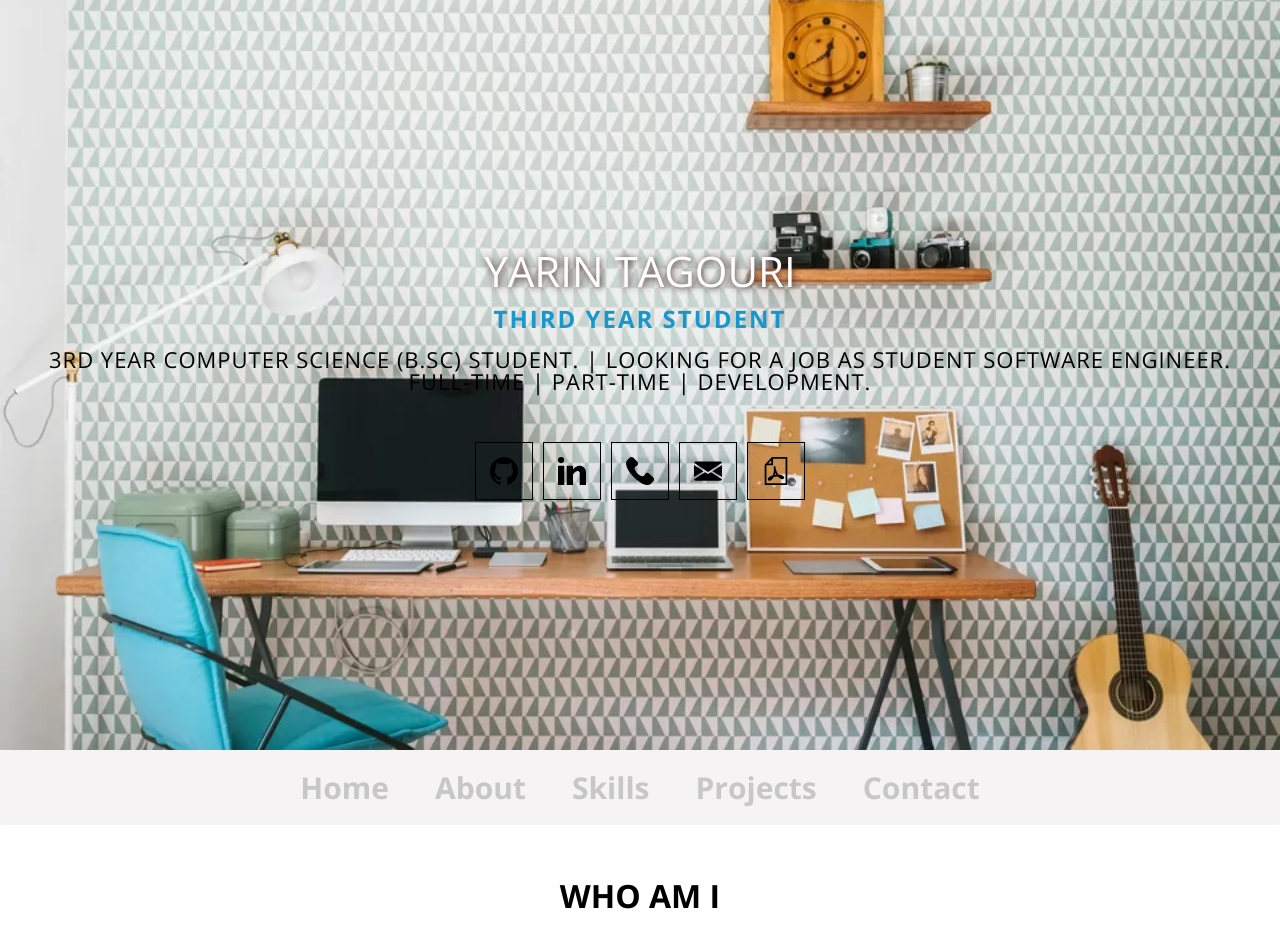
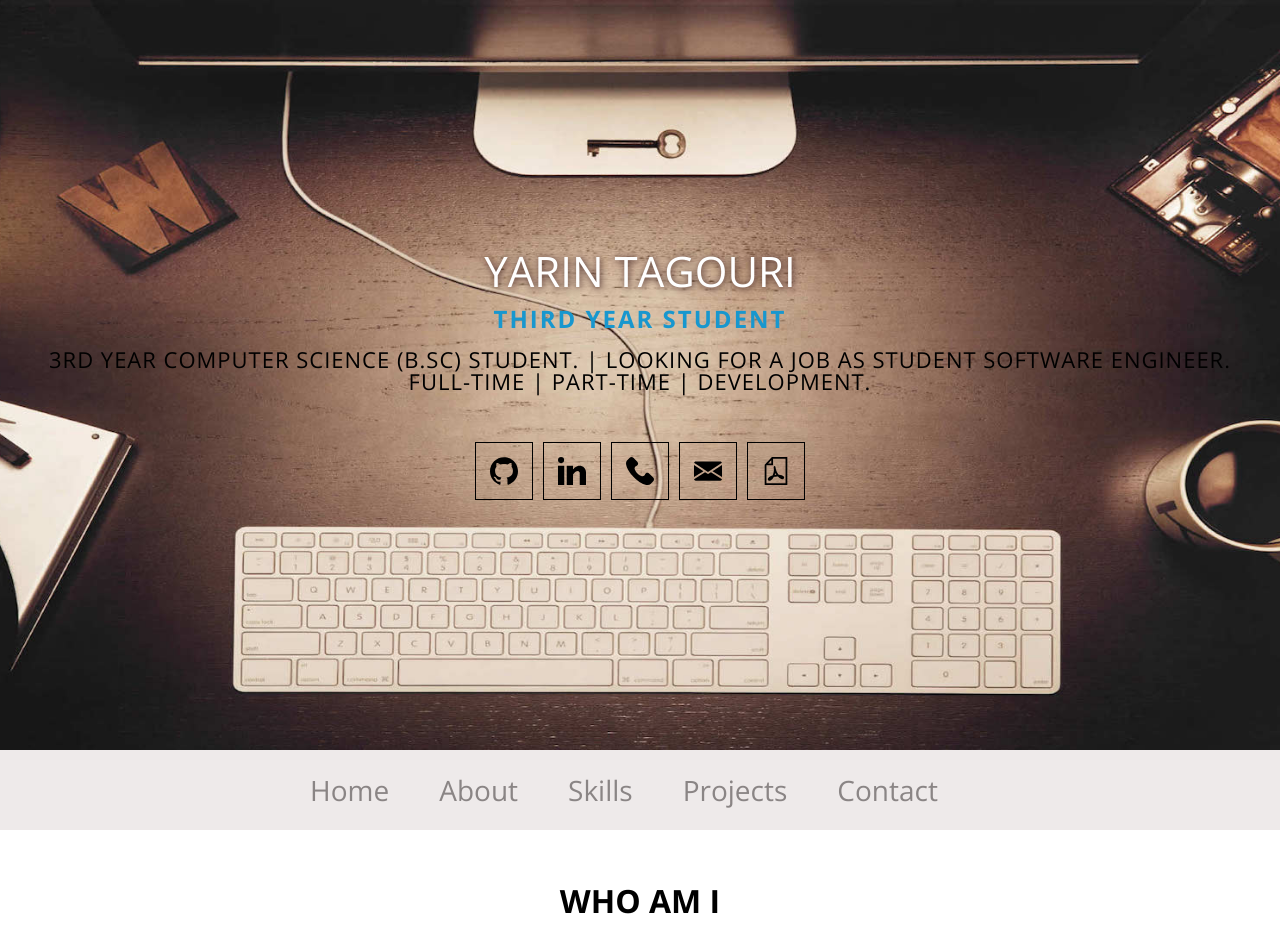
Before and after one commit to yarinTag/PortFolio, a React (Create React App) app: page / in a window 1280 px wide. Shown: the top 946 px of the page. Built offline with nearby package versions, Linux system fonts and the light colour scheme; what react-animations would draw is missing.

Commit message:
add new cover img + add the navBar

```diff
--- a/public/index.html
+++ b/public/index.html
@@ -1,43 +1,28 @@
 <!DOCTYPE html>
 <html lang="en">
+
 <head>
   <meta charset="utf-8" />
   <link rel="icon" href="%PUBLIC_URL%/favicon.ico" />
   <meta name="viewport" content="width=device-width, initial-scale=1" />
   <meta name="theme-color" content="#000000" />
-    <meta
-      name="description"
-      content="Web site created using create-react-app"
-    />
+  <meta name="description" content="Web site created using create-react-app" />
   <link rel="apple-touch-icon" href="%PUBLIC_URL%/logo192.png" />
-    <!--
-      manifest.json provides metadata used when your web app is installed on a
-      user's mobile device or desktop. See https://developers.google.com/web/fundamentals/web-app-manifest/
-    -->
+
+  <link rel="stylesheet" href="https://cdnjs.cloudflare.com/ajax/libs/font-awesome/5.8.2/css/all.min.css"
+    crossorigin="anonymous" />
+
+  <link rel="preconnect" href="https://fonts.gstatic.com">
+  <link href="https://fonts.googleapis.com/css2?family=PT+Sans:wght@700&display=swap" rel="stylesheet">
+
   <link rel="manifest" href="%PUBLIC_URL%/manifest.json" />
-    <!--
-      Notice the use of %PUBLIC_URL% in the tags above.
-      It will be replaced with the URL of the `public` folder during the build.
-      Only files inside the `public` folder can be referenced from the HTML.
 
-      Unlike "/favicon.ico" or "favicon.ico", "%PUBLIC_URL%/favicon.ico" will
-      work correctly both with client-side routing and a non-root public URL.
-      Learn how to configure a non-root public URL by running `npm run build`.
-    -->
   <title>React App</title>
 </head>
+
 <body>
   <noscript>You need to enable JavaScript to run this app.</noscript>
   <div id="root"></div>
-    <!--
-      This HTML file is a template.
-      If you open it directly in the browser, you will see an empty page.
+</body>
 
-      You can add webfonts, meta tags, or analytics to this file.
-      The build step will place the bundled scripts into the <body> tag.
-
-      To begin the development, run `npm start` or `yarn start`.
-      To create a production bundle, use `npm run build` or `yarn build`.
-    -->
-  </body>
 </html>
--- a/src/App.js
+++ b/src/App.js
@@ -2,7 +2,7 @@
 
 import Header from "./components/Header";
 import "./styles/pages/page.css";
-import NavBar from "./components/NavBar";
+import NavBar1 from "./components/NavBar1";
 import About from "./components/About";
 import Skills from "./components/Skills";
 import "./App.css";
@@ -11,7 +11,7 @@
   return (
     <div className="main_container">
       <Header />
-      <NavBar />
+      <NavBar1 />
       <About />
       <Skills />
     </div>
--- a/src/components/About.js
+++ b/src/components/About.js
@@ -6,7 +6,7 @@
 
 export default function About() {
   return (
-    <section className="about_page">
+    <section className="about_page" id="About">
       <div className="container">
         <h2 className="h2_a">Who Am I</h2>
         <h6 className="h6_y">
--- /dev/null
+++ b/src/components/MenuItems.js
@@ -0,0 +1,29 @@
+/** @format */
+
+export const MenuItems = [
+  {
+    title: "Home",
+    url: "#",
+    cName: "nav-links",
+  },
+  {
+    title: "About",
+    url: "#About",
+    cName: "nav-links",
+  },
+  {
+    title: "Skills",
+    url: "#skills",
+    cName: "nav-links",
+  },
+  {
+    title: "Projects",
+    url: "#Projects",
+    cName: "nav-links",
+  },
+  {
+    title: "Contact",
+    url: "#",
+    cName: "nav-links",
+  },
+];
--- /dev/null
+++ b/src/components/NavBar1.js
@@ -0,0 +1,34 @@
+/** @format */
+
+import React, { useState } from "react";
+import "../styles/components/NavBar1.css";
+import { MenuItems } from "./MenuItems";
+
+function Navbar1() {
+  const [click, setClick] = useState(false);
+
+  const handleClick = () => setClick(!click);
+
+  return (
+    <>
+      <nav className="NavBarItems">
+        <div className="menu-icon" onClick={handleClick}>
+          <i className={click ? "fas fa-times" : "fas fa-bars"}></i>
+        </div>
+        <ul className={click ? "nav-menu active" : "nav-menu"}>
+          {MenuItems.map((item, index) => {
+            return (
+              <li key={index}>
+                <a className={item.cName} href={item.url}>
+                  {item.title}
+                </a>
+              </li>
+            );
+          })}
+        </ul>
+      </nav>
+    </>
+  );
+}
+
+export default Navbar1;
--- /dev/null
+++ b/src/styles/components/NavBar1.css
@@ -0,0 +1,84 @@
+.NavBarItems {
+    background-color: rgb(238, 234, 234);
+    height: 80px;
+    display: flex;
+    justify-content: center;
+    align-items: center;
+    font-size: 1.2rem;
+}
+
+.nav-menu {
+    display: grid;
+    grid-template-columns: repeat(5,auto);
+    grid-gap: 50px;
+    font-size: 28px;
+    list-style: none;
+    text-align: center;
+    width: 70vw;
+    justify-content: center;
+    margin-right: 2rem;
+}
+
+.nav-links{
+    color: rgb(138, 133, 133);
+    text-decoration: none;
+    padding: 0.5rem 3 rem;
+}
+
+.nav-links:hover {
+    background-color: rgb(130, 141, 141);
+    border-radius: 4px;
+    transition: all 0.2s ease-out;
+}
+
+.menu-icon{
+    display: none;
+}
+
+@media screen and (max-width: 960px){
+    .NavBarItems {
+        position: relative;
+    }
+
+    .nav-menu {
+        display: flex;
+        flex-direction: column;
+        width: 100%;
+        height: 500px;
+        position: absolute;
+        top: 80px;
+        left: -100%;
+        opacity: 1;
+        transition: all 0.5s ease;
+    }
+
+    .nav-menu.active {
+        background: rgb(233, 233, 232);
+        left: 0;
+        opacity: 1;
+        transition: all 0.5s ease;
+        z-index: 1;
+    }
+
+    .nav-links{
+        text-align: center;
+        padding: 0.7rem;
+        width: 100%;
+        display: table;
+    }
+
+    .nav-links:hover{
+        background-color: cornflowerblue;
+        border-radius: 0;
+    }
+
+    .menu-icon {
+        display: block;
+        position: absolute;
+        top: 0;
+        right: 0;
+        transform: translate(-100%,60%);
+        font-size: 1.8rem;
+        cursor: pointer;
+    }
+}
--- a/src/styles/components/header.css
+++ b/src/styles/components/header.css
@@ -4,7 +4,7 @@
   height: 750px;
   background-color: black;
   display: flex;
-  background-image: url("../../imgs/bg.webp");
+  background-image: url("../../imgs/home1.jpg");
   background-repeat: no-repeat;
   background-size: cover;
   background-position: center;
```
Also changed, not shown: src/imgs/home1.jpg (added). Lines whose indentation alone changed are shown as unchanged.
